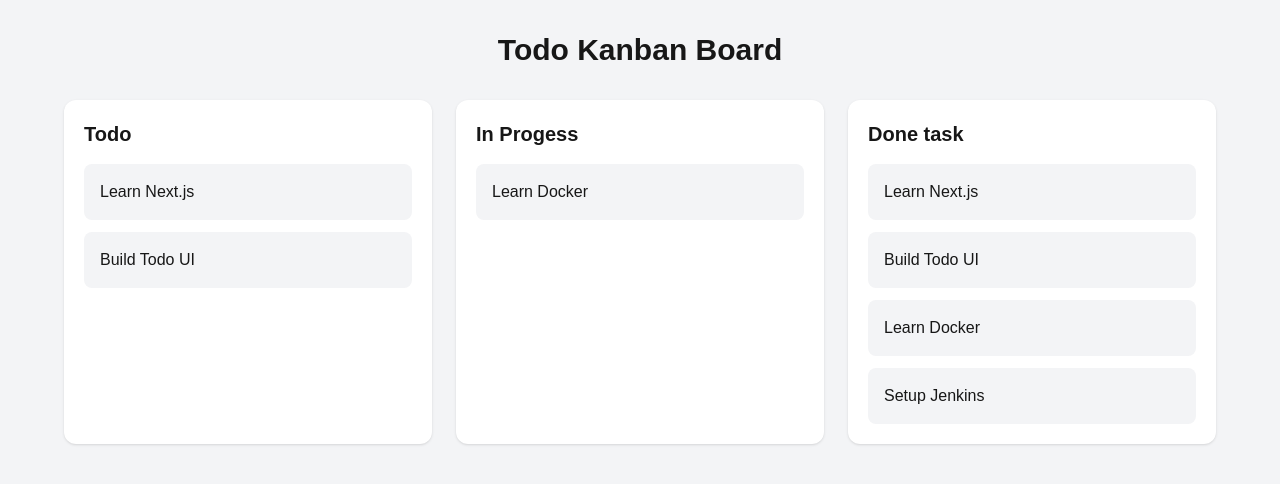
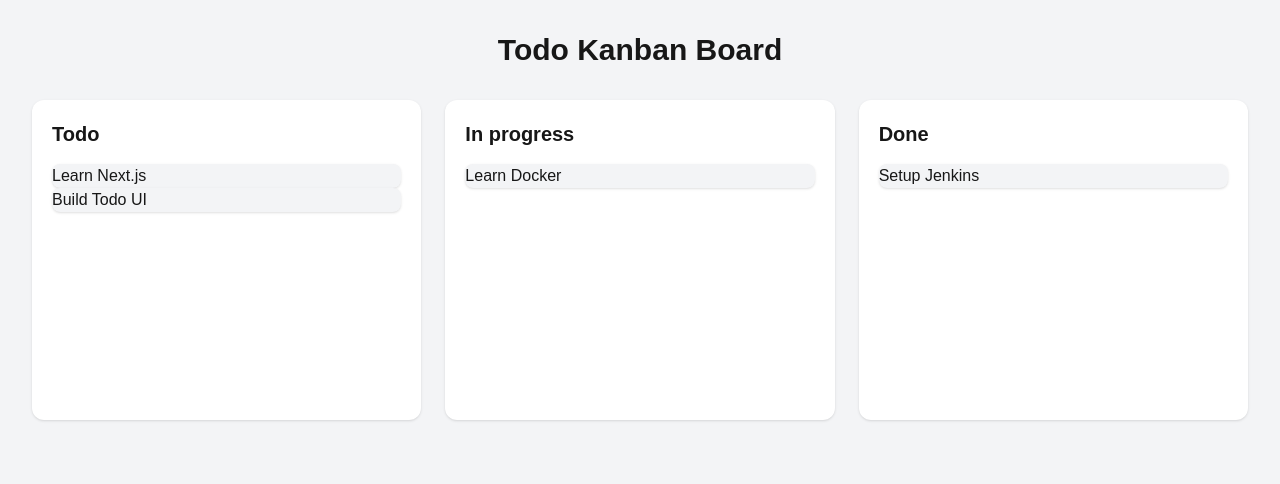
Before and after one commit to MdAasif06/first-drag-and-drop-app, a Next.js app: page / in a window 1280 px wide. Shown: the top 484 px of the page. Built offline with nearby package versions, Linux system fonts and the light colour scheme.

Commit message:
drag function created

```diff
--- /dev/null
+++ b/app/components/KanbanBoard.js
@@ -0,0 +1,75 @@
+"use client";
+import { useState } from "react";
+import { DndContext, DragOverlay } from "@dnd-kit/core";
+import KanbanColumn from "./KanbanColumn";
+import TaskCard from "./TaskCard";
+
+const initialTasks = [
+  {
+    id: 1,
+    title: "Learn Next.js",
+    status: "todo",
+  },
+  {
+    id: 2,
+    title: "Build Todo UI",
+    status: "todo",
+  },
+  {
+    id: 3,
+    title: "Learn Docker",
+    status: "in-progress",
+  },
+  {
+    id: 4,
+    title: "Setup Jenkins",
+    status: "done",
+  },
+];
+
+export default function KanbanBoard() {
+  const [tasks, setTasks] = useState(initialTasks);
+  const [activeTasks, setActiveTasks] = useState(null);
+
+  const handleDragStart = (e) => {
+    const task = tasks.find((task) => task.id === e.active.id);
+    setActiveTasks(task);
+  };
+  const handleDragEnd = (e) => {
+    const { active, over } = e;
+    setActiveTasks(null);
+    if (over) {
+      return;
+    }
+    setTasks((currentTasks) => {
+      currentTasks.map((task) => {
+        if (task.id === active.id) {
+          return { ...task, status: over.id };
+        }
+        return task;
+      });
+    });
+  };
+  const todoTasks = tasks.filter((task) => task.status === "todo");
+
+  const inProgressTasks = tasks.filter((task) => task.status === "in-progress");
+
+  const doneTasks = tasks.filter((task) => task.status === "done");
+
+  return (
+    <DndContext onDragStart={handleDragStart} onDragEnd={handleDragEnd}>
+      <div className="grid gap-6 md:grid-cols-3">
+        <KanbanColumn id="todo" title="Todo" tasks={todoTasks} />
+        <KanbanColumn
+          id="progress"
+          title="In progress"
+          tasks={inProgressTasks}
+        />
+        <KanbanColumn id={"done"} title={"Done"} tasks={doneTasks} />
+      </div>
+      <DragOverlay>
+        {activeTasks ? <TaskCard task={activeTasks} /> : null}
+      </DragOverlay>
+    </DndContext>
+  );
+}
--- /dev/null
+++ b/app/components/KanbanColumn.js
@@ -0,0 +1,21 @@
+"use client";
+import { useDroppable } from "@dnd-kit/core";
+import TakeCard from "./TaskCard";
+
+export default function KanbanColumn({ id, title, tasks }) {
+  const { setNodeRef, isOver } = useDroppable({ id });
+
+  return (
+    <div
+      ref={setNodeRef}
+      className={`min-h-80 rounded-xl p-5 shadow ${isOver ? "bg-blue-100" : "bg-white"}`}
+    >
+        <h2 className="mb-4 text-xl font-bold">{title}</h2>
+        <div>
+            {tasks.map((task)=>(
+                <TakeCard key={task.id} task={task}/>
+            ))}
+        </div>
+    </div>
+  );
+}
--- /dev/null
+++ b/app/components/TaskCard.js
@@ -0,0 +1,23 @@
+"use client";
+import { useDraggable } from "@dnd-kit/core";
+
+export default function TakeCard({ task }) {
+  const { attributes, listeners, setNodeRef, transform, isDragging } =
+    useDraggable({ id: task.id });
+
+  const style = transform
+    ? { transform: `translate3d(${transform.x}px,${transform.y}px,0)` }
+    : undefined;
+
+  return (
+    <div
+      ref={setNodeRef}
+      style={style}
+      {...listeners}
+      {...attributes}
+      className={`cursor-grab rounded-lg bg-gray-100 shadow-sm ${isDragging ? "opacity-40" : ""}`}
+    >
+      {task.title}
+    </div>
+  );
+}
--- a/app/page.js
+++ b/app/page.js
@@ -1,52 +1,10 @@
-"use client";
-import React, { useState } from "react";
+import KanbanBoard from "./components/KanbanBoard";
 
 const Home = () => {
-  const [tasks, setTask] = useState([
-    { id: 1, title: "Learn Next.js", status: "todo" },
-    { id: 2, title: "Build Todo UI", status: "todo" },
-    { id: 3, title: "Learn Docker", status: "in-progress" },
-    { id: 4, title: "Setup Jenkins", status: "done" },
-  ]);
-
-  const todoTasks = tasks.filter((task) => task.status === "todo");
-  const inProgressTask = tasks.filter((task) => task.status === "in-progress");
-  const taskDone = tasks.filter((task) => (task.status = "done"));
-
   return (
     <main className="min-h-screen bg-gray-100 p-8">
       <h1 className="mb-8 text-center text-3xl font-bold">Todo Kanban Board</h1>
-      <div className="mx-auto grid max-w-6xl gap-6 md:grid-cols-3">
-        {/* todo */}
-        <div className="rounded-xl bg-white p-5 shadow">
-          <h2 className="mb-4 text-xl font-bold">Todo</h2>
-          <div className="space-y-3">
-            {todoTasks.map((task) => (
-              <div key={task.id} className="rounded-lg bg-gray-100 p-4">{task.title}</div>
-            ))}
-          </div>
-        </div>
-
-        {/* progess task */}
-        <div className="rounded-xl bg-white p-5 shadow">
-          <h2 className="mb-4 text-xl font-bold">In Progess</h2>
-          <div className="space-y-3">
-            {inProgressTask.map((taskp) => (
-              <div key={taskp.id} className="rounded-lg bg-gray-100 p-4">{taskp.title}</div>
-            ))}
-          </div>
-        </div>
-
-        {/* done task  */}
-        <div className="rounded-xl bg-white p-5 shadow ">
-          <h2 className="mb-4 text-xl font-bold">Done task</h2>
-          <div className="space-y-3">
-            {taskDone.map((taskD) => (
-              <div key={taskD.id} className="rounded-lg bg-gray-100 p-4">{taskD.title}</div>
-            ))}
-          </div>
-        </div>
-      </div>
+      <KanbanBoard />
     </main>
   );
 };
```
